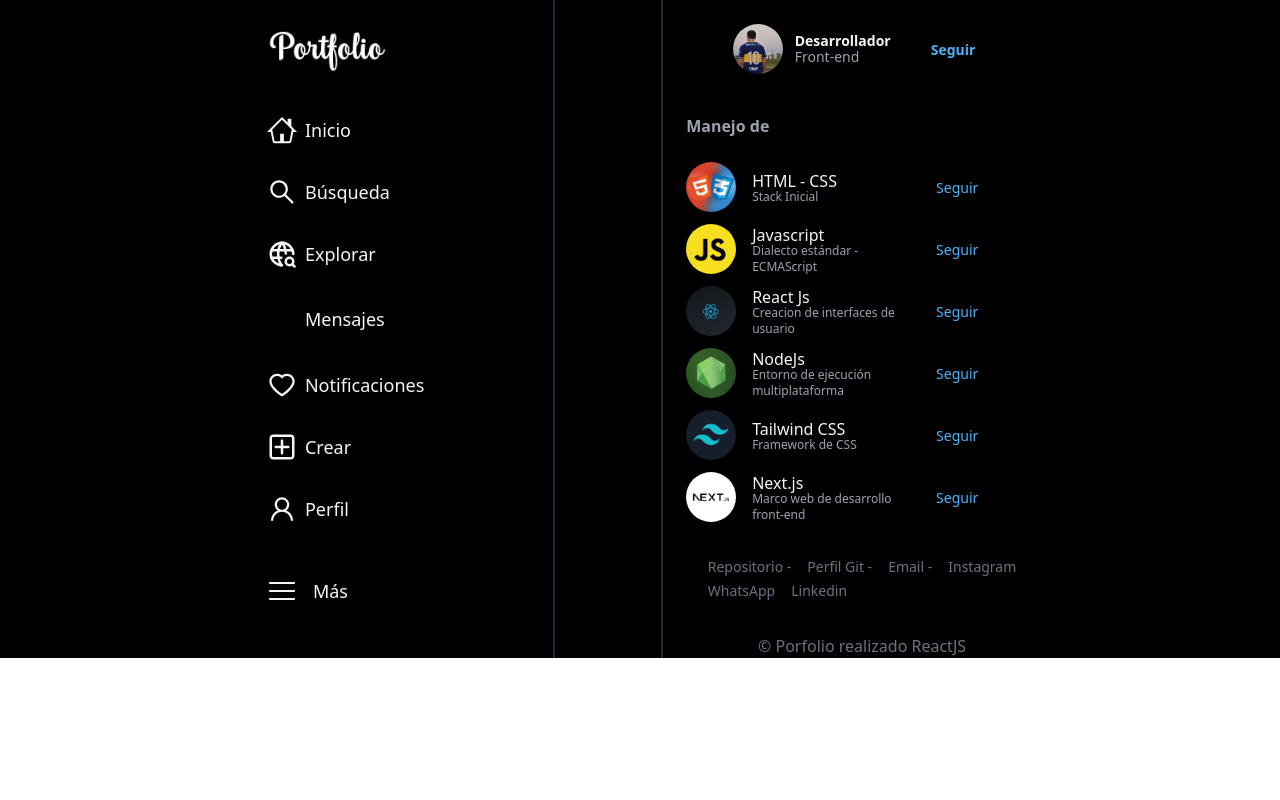
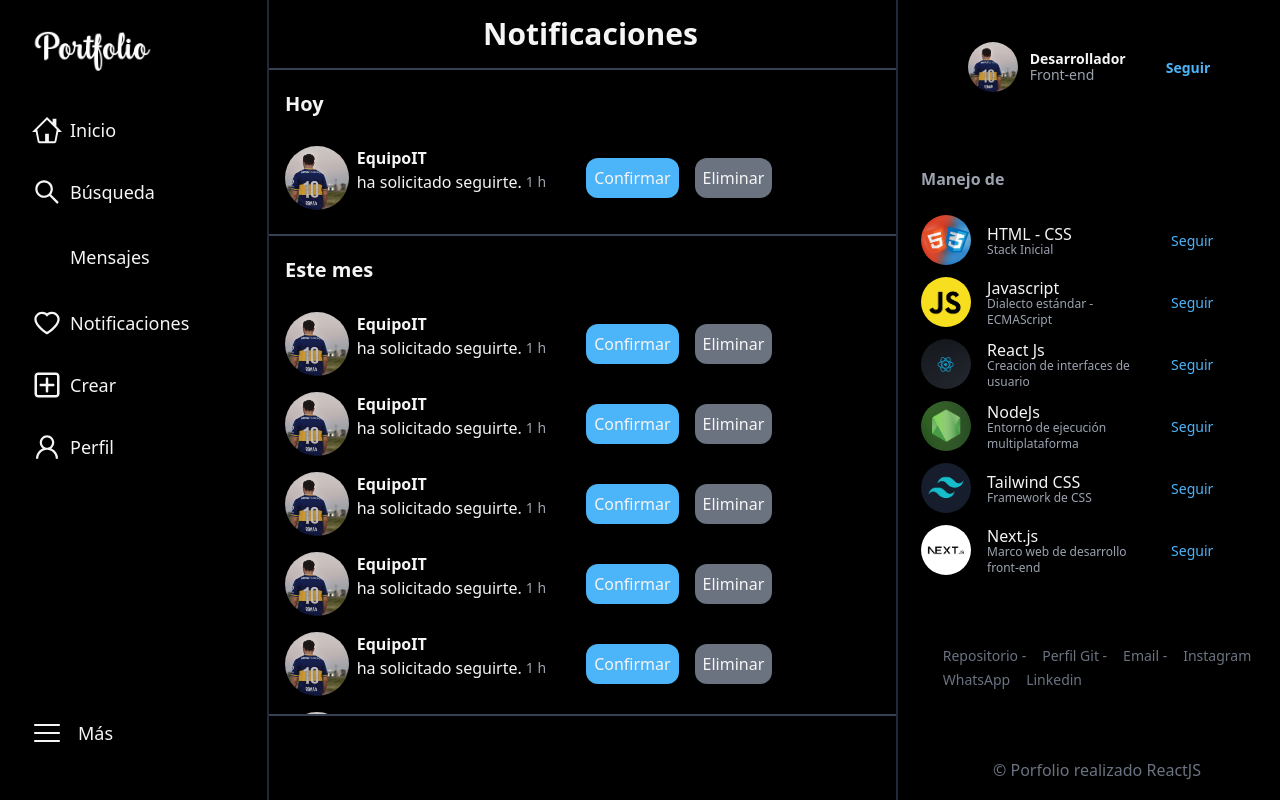
Before and after one commit to Nicoogf/portfolioInstaMood, a React (Create React App) app: page /notification in a window 1280 px wide. Built offline with nearby package versions, Linux system fonts and the light colour scheme; some icons are missing.

Commit message:
Av fix de medidas y margenes

```diff
--- a/src/App.js
+++ b/src/App.js
@@ -6,7 +6,7 @@ import Inicio from './Pages/Inicio/Inicio';
 
 import NavEscritorio from './Components/NavEscritorio';
 import Search from './Pages/Search/Search';
-import Explorer from './Pages/Explorer/Explorer';
+
 import Message from './Pages/Message/Message';
 import Notificaciones from './Pages/Notificaciones/Notificaciones';
 import Crear from './Pages/Crear/Crear';
@@ -28,11 +28,9 @@ function App() {
       <Routes>
         <Route path="/" element={<Inicio />} />
         <Route path="/search" element={<Search />} />
-        <Route path="/explorar" element={<Explorer />} />
         <Route path="/notification" element={<Notificaciones />} />
         <Route path="/add" element={<Crear />} />
         <Route path="/profile" element={<Profile />} />
-
         <Route path="/md" element={<Message />} />
         <Route path="/more" element={<Mas />} />
 
--- a/src/Components/NavEscritorio.js
+++ b/src/Components/NavEscritorio.js
@@ -23,15 +23,11 @@ import{
     RxHamburgerMenu
   } from "react-icons/rx" ;
 
-  import {
-    TbWorldSearch
-  } from "react-icons/tb";
 
 
   export const navDataPC = [
     { name: 'Inicio', path: '/', icon: <GoHome className='fill-white'/> },
     { name: 'Búsqueda', path: '/search', icon: <AiOutlineSearch className='text-white'/> },
-    { name: 'Explorar', path: '/explorar', icon: <TbWorldSearch /> },
     { name: 'Mensajes', path: '/md', icon: <PiMessengerLogo /> },
     { name: 'Notificaciones', path: '/notification', icon: <AiOutlineHeart/> },
     { name: 'Crear', path: '/add', icon: <CgAddR /> },
--- a/src/Pages/Crear/Crear.js
+++ b/src/Pages/Crear/Crear.js
@@ -2,6 +2,32 @@ import React from 'react'
 
 export default function Crear() {
   return (
-    <div>Crear</div>
+    <div className='max-h-screen w-full md:7/12 lg:w-7/12 xl:6/12 bg-black h-[100vh] overflow-hidden text-white flex flex-col justify-center items-center'>
+
+      <div className='w-full md:w-[80%]'>
+        <h2 className='text-xl font-bold text-center'> Deja tu Mensaje </h2>
+        <h3 className='text-xl font-semibold text-center mb-8'> Sin salir de la aplicacion </h3>
+      </div>
+
+
+      <div className='w-full flex flex-col items-center mb-5 max-w-lg'>
+        <h3 className='text-lg mb-2'> Ingresa tu nombre </h3>
+        <input placeholder='Ingresar nombre' className='w-[80%] bg-gray-700 rounded-lg py-2 placeholder:text-center'></input>
+      </div>
+
+      <div className='w-full flex flex-col items-center mb-5 max-w-lg'>
+        <h3 className="text-lg mb-2"> Email </h3>
+        <input placeholder='Ingresar Email' className='w-[80%] bg-gray-700 rounded-lg py-2 placeholder:text-center'></input>
+      </div>
+
+      <div className='w-full flex flex-col items-center mb-6 max-w-lg'>
+       <h4>Asunto </h4>
+      <textarea className='w-[80%] h-[40vh] bg-gray-700 rounded-lg py-2 placeholder:text-center'> </textarea>
+     </div>
+
+
+
+      <button className='bg-verificado py-2 px-6 rounded-xl text-lg'> Enviar </button>
+    </div>
   )
 }
--- a/src/Pages/Explorer/Explorer.js
+++ /dev/null
@@ -1,7 +0,0 @@
-import React from 'react'
-
-export default function Explorer() {
-  return (
-    <div>Explorar</div>
-  )
-}
--- a/src/Pages/Notificaciones/Notificaciones.js
+++ b/src/Pages/Notificaciones/Notificaciones.js
@@ -2,6 +2,223 @@ import React from 'react'
 
 export default function Notificaciones() {
   return (
-    <div>Notificaciones</div>
+    <div className='max-h-screen w-full md:7/12 lg:w-7/12 xl:6/12 bg-black h-[100vh] overflow-hidden text-white flex flex-col items-center'>
+
+      <div className='border-b-2 border-gray-700 w-full'>
+       <h2 className='text-3xl font-bold ml-4 my-4 text-center'>Notificaciones</h2>
+      </div>
+
+      <div className='border-b-2 border-gray-700 pb-4 w-full'>
+        <h3 className='text-xl font-semibold my-5 ml-4'>Hoy</h3>
+
+        <div className='flex flex-row w-[95%] mx-auto gap-x-2 py-2'>
+
+            <div className='flex items-center'>
+              <img src="/perfil.jpg" className='rounded-full w-16'/>
+            </div>
+
+            <div className='flex-col items-center'>
+
+              <h5 className='font-semibold'>EquipoIT</h5>
+
+              <div className='flex flex-row items-center'>
+              <h6>ha solicitado seguirte.</h6>
+              <h6 className='text-sm ml-1 text-gray-400'>1 h</h6>
+              </div>
+
+            </div>
+
+            <div className='flex flex-row gap-x-4 ml-8 items-center'>
+              <button className='font-normal bg-verificado py-2 px-2 rounded-xl'>Confirmar</button>
+              <button className='font-normal bg-gray-500  py-2 px-2 rounded-xl'>Eliminar</button>
+            </div>
+
+        </div>
+
+      </div>
+
+      <div className='border-b-2 border-gray-700 pb-8 overflow-y-auto h-[60vh] w-full '>
+
+        <h3 className='text-xl font-semibold my-5 ml-4'>Este mes</h3>
+
+        <div className='flex flex-row w-[95%] mx-auto gap-x-2 py-2'>
+
+            <div className='flex items-center'>
+              <img src="/perfil.jpg" className='rounded-full w-16'/>
+            </div>
+
+            <div className='flex-col items-center'>
+
+              <h5 className='font-semibold'>EquipoIT</h5>
+
+              <div className='flex flex-row items-center'>
+              <h6>ha solicitado seguirte.</h6>
+              <h6 className='text-sm ml-1 text-gray-400'>1 h</h6>
+              </div>
+
+            </div>
+
+            <div className='flex flex-row gap-x-4 ml-8 items-center'>
+              <button className='font-normal bg-verificado py-2 px-2 rounded-xl'>Confirmar</button>
+              <button className='font-normal bg-gray-500  py-2 px-2 rounded-xl'>Eliminar</button>
+            </div>
+
+        </div>
+
+        <div className='flex flex-row w-[95%] mx-auto gap-x-2 py-2'>
+
+          <div>
+            <img src="/perfil.jpg" className='rounded-full w-16'/>
+          </div>
+
+          <div className='flex-col items-center'>
+
+            <h5 className='font-semibold'>EquipoIT</h5>
+
+            <div className='flex flex-row items-center'>
+            <h6>ha solicitado seguirte.</h6>
+            <h6 className='text-sm ml-1 text-gray-400'>1 h</h6>
+            </div>
+
+          </div>
+
+          <div className='flex flex-row gap-x-4 ml-8 items-center'>
+            <button className='font-normal bg-verificado py-2 px-2 rounded-xl'>Confirmar</button>
+            <button className='font-normal bg-gray-500  py-2 px-2 rounded-xl'>Eliminar</button>
+          </div>
+
+        </div>
+
+        <div className='flex flex-row w-[95%] mx-auto gap-x-2 py-2'>
+
+            <div>
+              <img src="/perfil.jpg" className='rounded-full w-16'/>
+            </div>
+
+            <div className='flex-col items-center'>
+
+              <h5 className='font-semibold'>EquipoIT</h5>
+
+              <div className='flex flex-row items-center'>
+              <h6>ha solicitado seguirte.</h6>
+              <h6 className='text-sm ml-1 text-gray-400'>1 h</h6>
+              </div>
+
+            </div>
+
+            <div className='flex flex-row gap-x-4 ml-8 items-center'>
+              <button className='font-normal bg-verificado py-2 px-2 rounded-xl'>Confirmar</button>
+              <button className='font-normal bg-gray-500  py-2 px-2 rounded-xl'>Eliminar</button>
+            </div>
+
+        </div>
+
+        <div className='flex flex-row w-[95%] mx-auto gap-x-2 py-2'>
+
+          <div>
+            <img src="/perfil.jpg" className='rounded-full w-16'/>
+          </div>
+
+          <div className='flex-col items-center'>
+
+            <h5 className='font-semibold'>EquipoIT</h5>
+
+            <div className='flex flex-row items-center'>
+            <h6>ha solicitado seguirte.</h6>
+            <h6 className='text-sm ml-1 text-gray-400'>1 h</h6>
+            </div>
+
+          </div>
+
+          <div className='flex flex-row gap-x-4 ml-8 items-center'>
+            <button className='font-normal bg-verificado py-2 px-2 rounded-xl'>Confirmar</button>
+            <button className='font-normal bg-gray-500  py-2 px-2 rounded-xl'>Eliminar</button>
+          </div>
+
+        </div>
+
+        <div className='flex flex-row w-[95%] mx-auto gap-x-2 py-2'>
+
+          <div>
+            <img src="/perfil.jpg" className='rounded-full w-16'/>
+          </div>
+
+          <div className='flex-col items-center'>
+
+            <h5 className='font-semibold'>EquipoIT</h5>
+
+            <div className='flex flex-row items-center'>
+            <h6>ha solicitado seguirte.</h6>
+            <h6 className='text-sm ml-1 text-gray-400'>1 h</h6>
+            </div>
+
+          </div>
+
+          <div className='flex flex-row gap-x-4 ml-8 items-center'>
+            <button className='font-normal bg-verificado py-2 px-2 rounded-xl'>Confirmar</button>
+            <button className='font-normal bg-gray-500  py-2 px-2 rounded-xl'>Eliminar</button>
+          </div>
+
+        </div>
+
+        <div className='flex flex-row w-[95%] mx-auto gap-x-2 py-2'>
+
+            <div>
+              <img src="/perfil.jpg" className='rounded-full w-16'/>
+            </div>
+
+            <div className='flex-col items-center'>
+
+              <h5 className='font-semibold'>EquipoIT</h5>
+
+              <div className='flex flex-row items-center'>
+              <h6>ha solicitado seguirte.</h6>
+              <h6 className='text-sm ml-1 text-gray-400'>1 h</h6>
+              </div>
+
+            </div>
+
+            <div className='flex flex-row gap-x-4 ml-8 items-center'>
+              <button className='font-normal bg-verificado py-2 px-2 rounded-xl'>Confirmar</button>
+              <button className='font-normal bg-gray-500  py-2 px-2 rounded-xl'>Eliminar</button>
+            </div>
+
+        </div>
+
+        <div className='flex flex-row w-[95%] mx-auto gap-x-2 py-2'>
+
+          <div>
+            <img src="/perfil.jpg" className='rounded-full w-16'/>
+          </div>
+
+          <div className='flex-col items-center'>
+
+            <h5 className='font-semibold'>EquipoIT</h5>
+
+            <div className='flex flex-row items-center'>
+            <h6>ha solicitado seguirte.</h6>
+            <h6 className='text-sm ml-1 text-gray-400'>1 h</h6>
+            </div>
+
+          </div>
+
+          <div className='flex flex-row gap-x-4 ml-8 items-center'>
+            <button className='font-normal bg-verificado py-2 px-2 rounded-xl'>Confirmar</button>
+            <button className='font-normal bg-gray-500  py-2 px-2 rounded-xl'>Eliminar</button>
+          </div>
+
+        </div>
+
+
+
+
+
+      </div>
+
+
+
+
+
+    </div>
   )
 }
--- a/src/index.css
+++ b/src/index.css
@@ -9,3 +9,7 @@
 ::-webkit-scrollbar {
     display: none;
   }
+
+  textarea {
+    resize: none;
+  }
```
